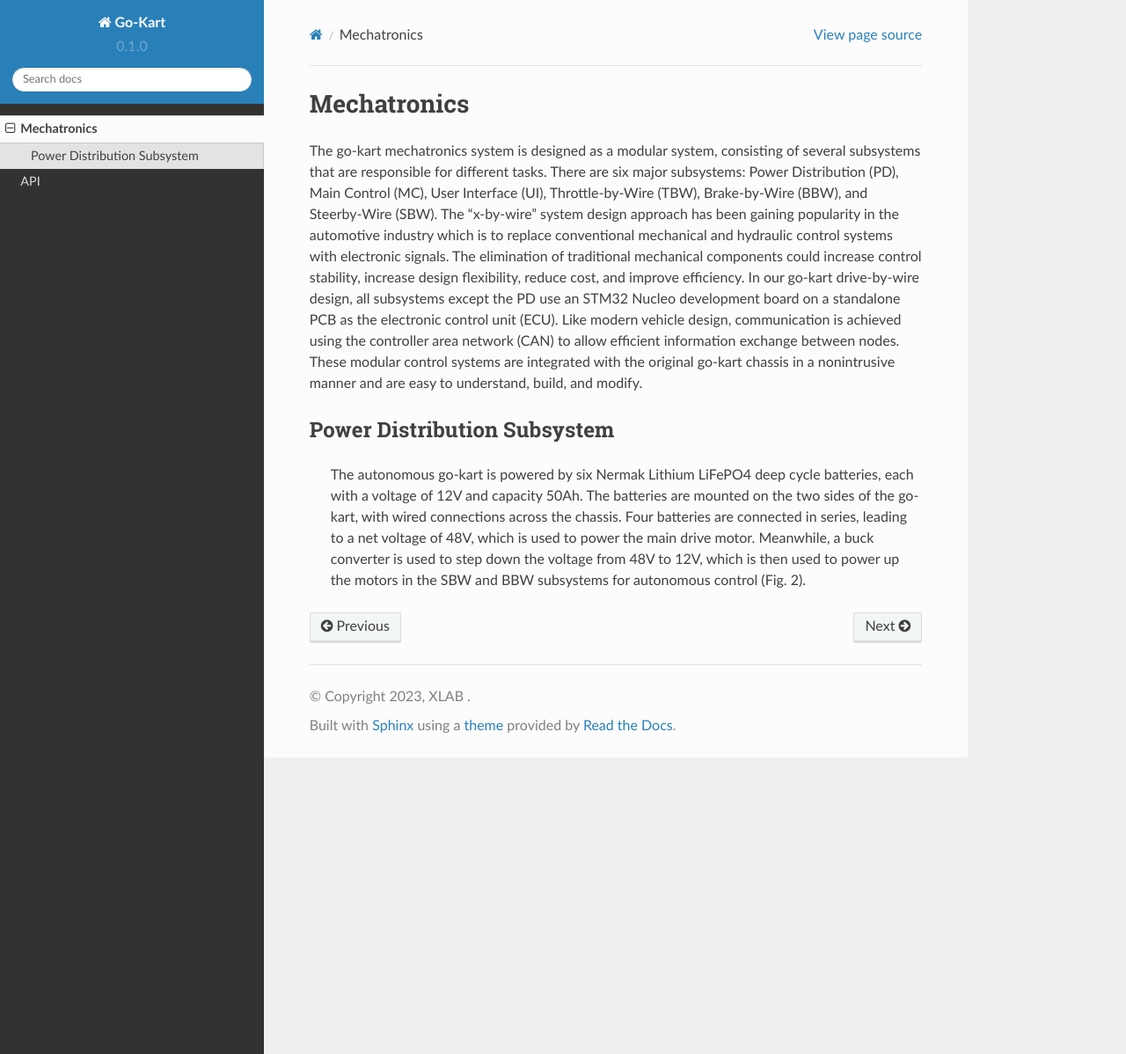
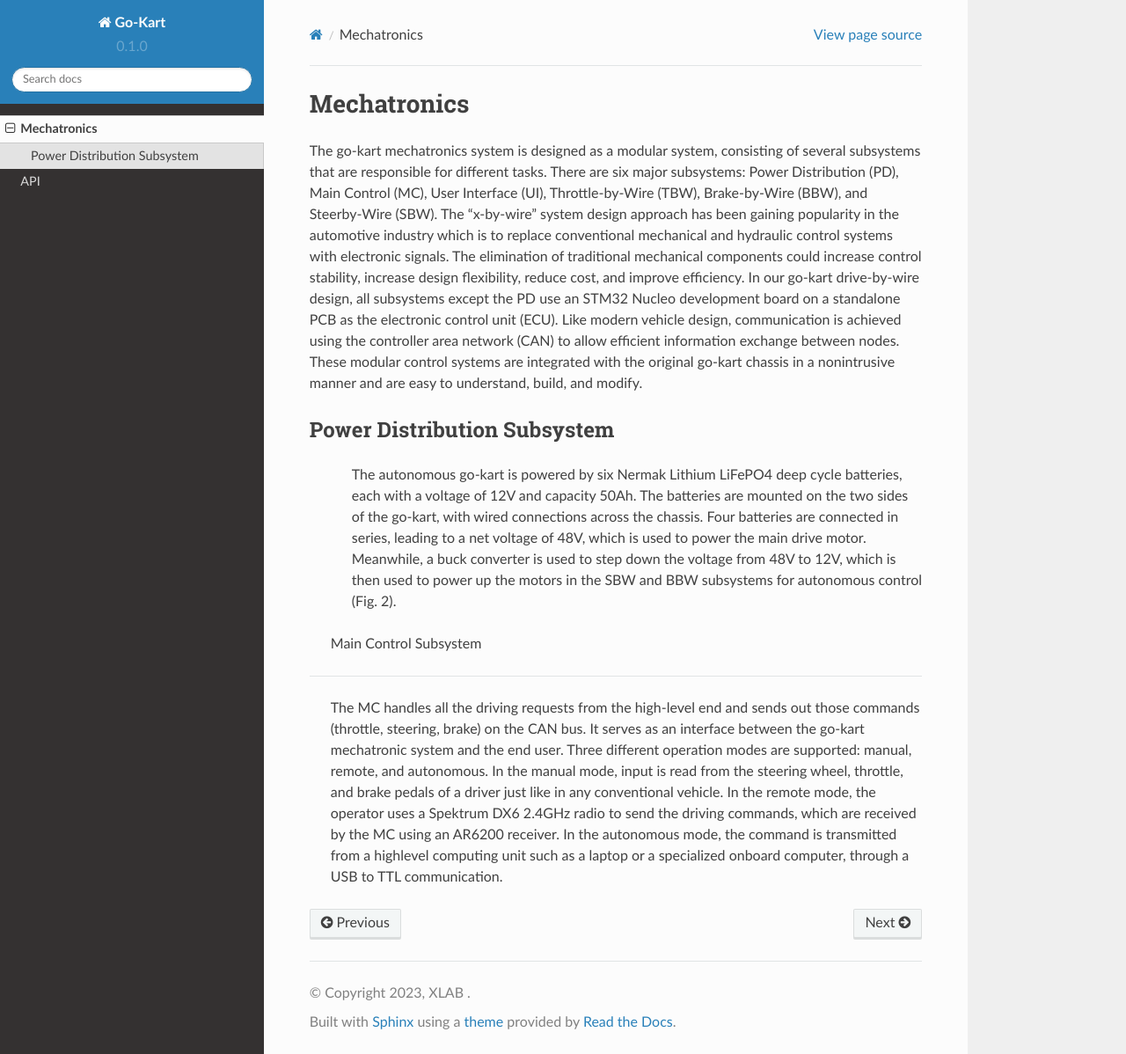
Before and after one commit to mlab-upenn/Go-Kart, a Sphinx documentation site: the page built from docs/source/usage.rst, in a window 1280 px wide and 1198 px high. Shown: the whole window at 88% size. Built offline with Sphinx 7.4.7 and the Read the Docs theme 2.0.0, drawn with Linux system fonts in a browser that asks for light colours.

Commit message:
Update usage.rst

```diff
--- a/docs/source/usage.rst
+++ b/docs/source/usage.rst
@@ -21,13 +21,29 @@ are integrated with the original go-kart chassis in a nonintrusive manner and ar
 Power Distribution Subsystem
 -----------------------------
 
+                    The autonomous go-kart is powered by six Nermak Lithium
+                    LiFePO4 deep cycle batteries, each with a voltage of 12V and
+                    capacity 50Ah. The batteries are mounted on the two sides of
+                    the go-kart, with wired connections across the chassis. Four
+                    batteries are connected in series, leading to a net voltage of
+                    48V, which is used to power the main drive motor. Meanwhile,
+                    a buck converter is used to step down the voltage from 48V to
+                    12V, which is then used to power up the motors in the SBW
+                    and BBW subsystems for autonomous control (Fig. 2).
 
-                               The autonomous go-kart is powered by six Nermak Lithium
-                               LiFePO4 deep cycle batteries, each with a voltage of 12V and
-                               capacity 50Ah. The batteries are mounted on the two sides of
-                               the go-kart, with wired connections across the chassis. Four
-                               batteries are connected in series, leading to a net voltage of
-                               48V, which is used to power the main drive motor. Meanwhile,
-                               a buck converter is used to step down the voltage from 48V to
-                               12V, which is then used to power up the motors in the SBW
-                               and BBW subsystems for autonomous control (Fig. 2).
+ Main Control Subsystem
+-----------------------------
+
+                    The MC handles all the driving requests from the high-level
+                    end and sends out those commands (throttle, steering, brake)
+                    on the CAN bus. It serves as an interface between the go-kart
+                    mechatronic system and the end user. Three different operation
+                    modes are supported: manual, remote, and autonomous. In the
+                    manual mode, input is read from the steering wheel, throttle,
+                    and brake pedals of a driver just like in any conventional
+                    vehicle. In the remote mode, the operator uses a Spektrum
+                    DX6 2.4GHz radio to send the driving commands, which
+                    are received by the MC using an AR6200 receiver. In the
+                    autonomous mode, the command is transmitted from a highlevel
+                    computing unit such as a laptop or a specialized onboard computer,
+                    through a USB to TTL communication.
```
